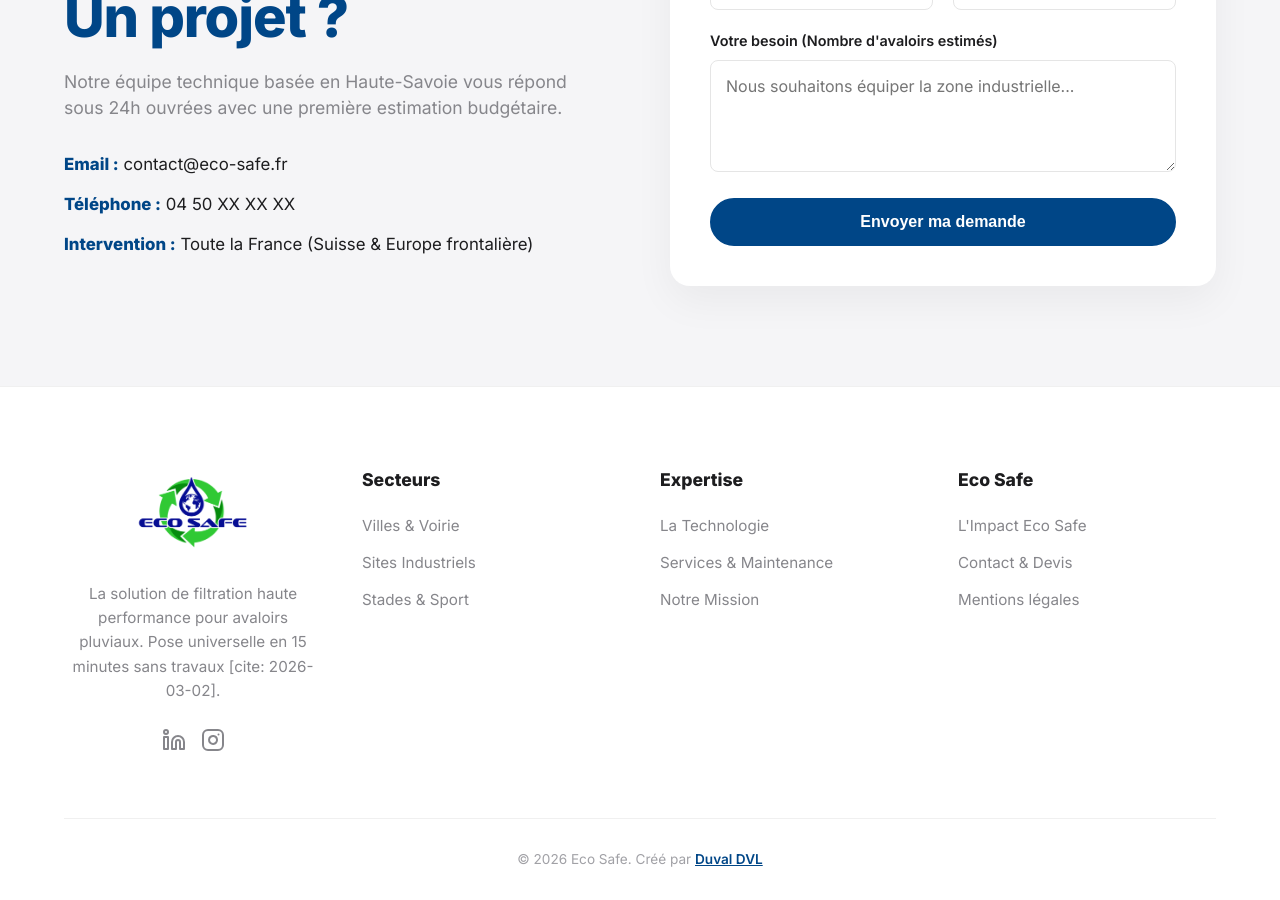
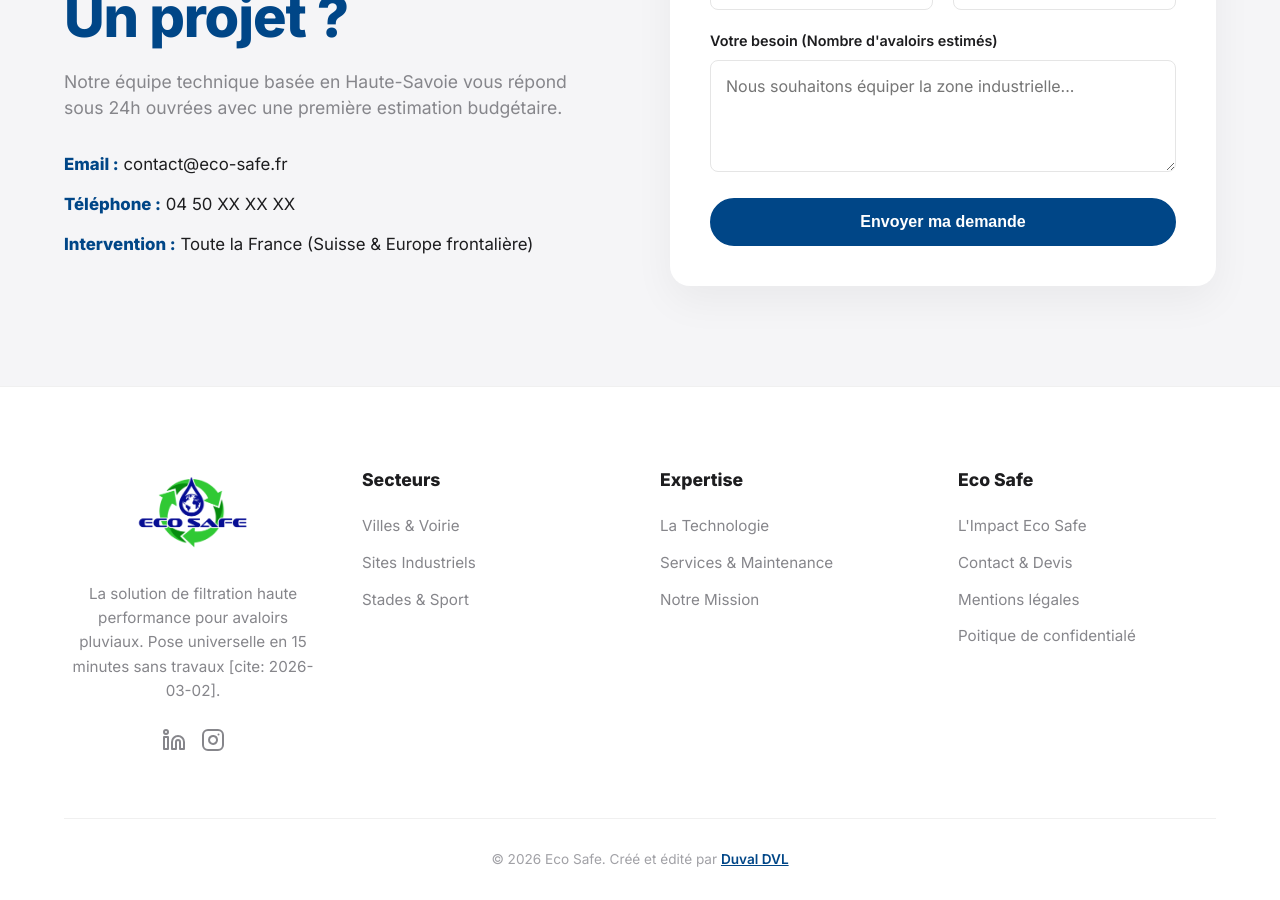
Before and after one commit to DuvalDVL/ecosafe, a Jekyll site: the page built from index.html, in a window 1280 px wide and 900 px high, scrolled down 6593 px. Built offline with Jekyll 4.4.1, drawn with Linux system fonts in a browser that asks for light colours.

Commit message:
Update footer.html

```diff
--- a/_includes/footer.html
+++ b/_includes/footer.html
@@ -45,13 +45,14 @@
           <li style="margin-bottom: 12px;"><a href="{{ site.baseurl }}/blog/" style="color: var(--text-muted); text-decoration: none; font-size: 0.95rem;">L'Impact Eco Safe</a></li>
           <li style="margin-bottom: 12px;"><a href="{{ site.baseurl }}/contact/" style="color: var(--text-muted); text-decoration: none; font-size: 0.95rem;">Contact & Devis</a></li>
           <li style="margin-bottom: 12px;"><a href="{{ site.baseurl }}/mentions-legales/" style="color: var(--text-muted); text-decoration: none; font-size: 0.95rem;">Mentions légales</a></li>
+          <li style="margin-bottom: 12px;"><a href="{{ site.baseurl }}/politique-confidentialite/" style="color: var(--text-muted); text-decoration: none; font-size: 0.95rem;">Poitique de confidentialé</a></li>
         </ul>
       </div>
 
     </div>
 
     <div class="footer-bottom" style="text-align: center; border-top: 1px solid #f0f0f0; padding-top: 30px; color: #a1a1a6; font-size: 0.85rem;">
-      <p>© 2026 Eco Safe. Créé par <a href="https://duvaldvl.com/" target="_blank" rel="noopener noreferrer" style="color: var(--eco-blue); font-weight: 600; text-decoration: underline;">Duval DVL</a></p>
+      <p>© 2026 Eco Safe. Créé et édité par <a href="https://duvaldvl.com/" target="_blank" rel="noopener noreferrer" style="color: var(--eco-blue); font-weight: 600; text-decoration: underline;">Duval DVL</a></p>
     </div>
   </div>
 </footer>
```
